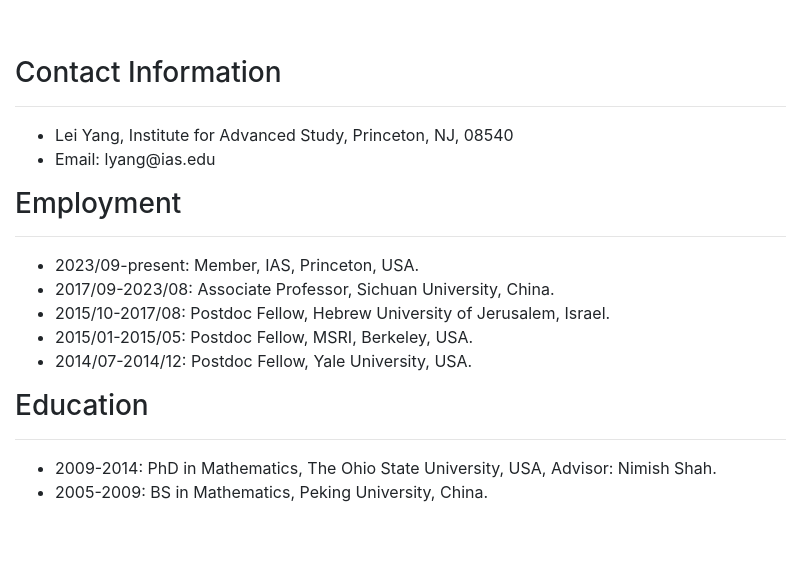
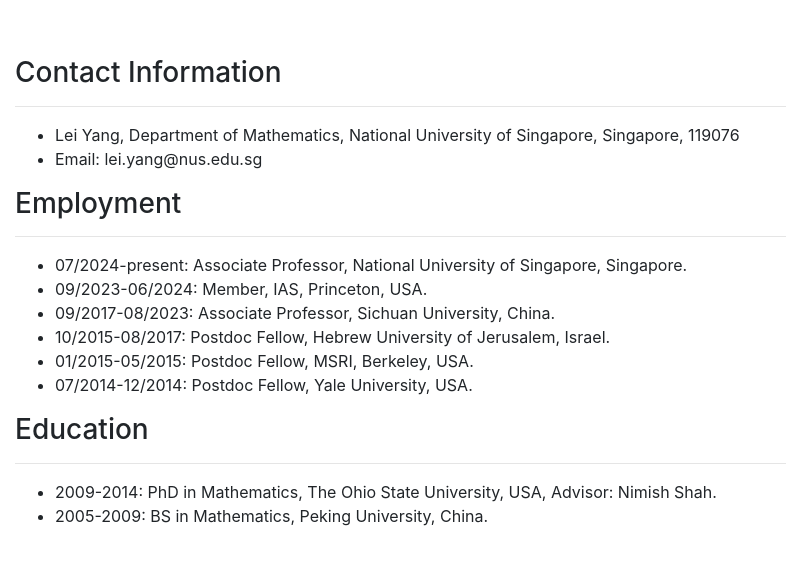
Before and after one commit to lively-cat-lover/lively-cat-lover.github.io, a Jekyll site: the page built from main-page.md, in a window 1280 px wide, cut to the strip 254-819 px from the top of the page. Shown: the whole strip, without its empty margins (0-786 px from the left). Built offline with Jekyll 4.4.1, drawn with Linux system fonts in a browser that asks for light colours.

Commit message:
update contact info

```diff
--- a/main-page.md
+++ b/main-page.md
@@ -12,18 +12,19 @@ permalink: /
 
 ### Contact Information
 ---
-- Lei Yang, Institute for Advanced Study, Princeton, NJ, 08540
-- Email: lyang@ias.edu
+- Lei Yang, Department of Mathematics, National University of Singapore, Singapore, 119076
+- Email: lei.yang@nus.edu.sg
 
 
 
 ### Employment
 ---
-- 2023/09-present: Member, IAS, Princeton, USA.
-- 2017/09-2023/08: Associate Professor, Sichuan University, China.
-- 2015/10-2017/08: Postdoc Fellow, Hebrew University of Jerusalem, Israel.
-- 2015/01-2015/05: Postdoc Fellow, MSRI, Berkeley, USA.
-- 2014/07-2014/12: Postdoc Fellow, Yale University, USA.
+- 07/2024-present: Associate Professor, National University of Singapore, Singapore.
+- 09/2023-06/2024: Member, IAS, Princeton, USA.
+- 09/2017-08/2023: Associate Professor, Sichuan University, China.
+- 10/2015-08/2017: Postdoc Fellow, Hebrew University of Jerusalem, Israel.
+- 01/2015-05/2015: Postdoc Fellow, MSRI, Berkeley, USA.
+- 07/2014-12/2014: Postdoc Fellow, Yale University, USA.
 
 
 ### Education
```
Also changed, not shown: index.md (+8 -7 lines).
